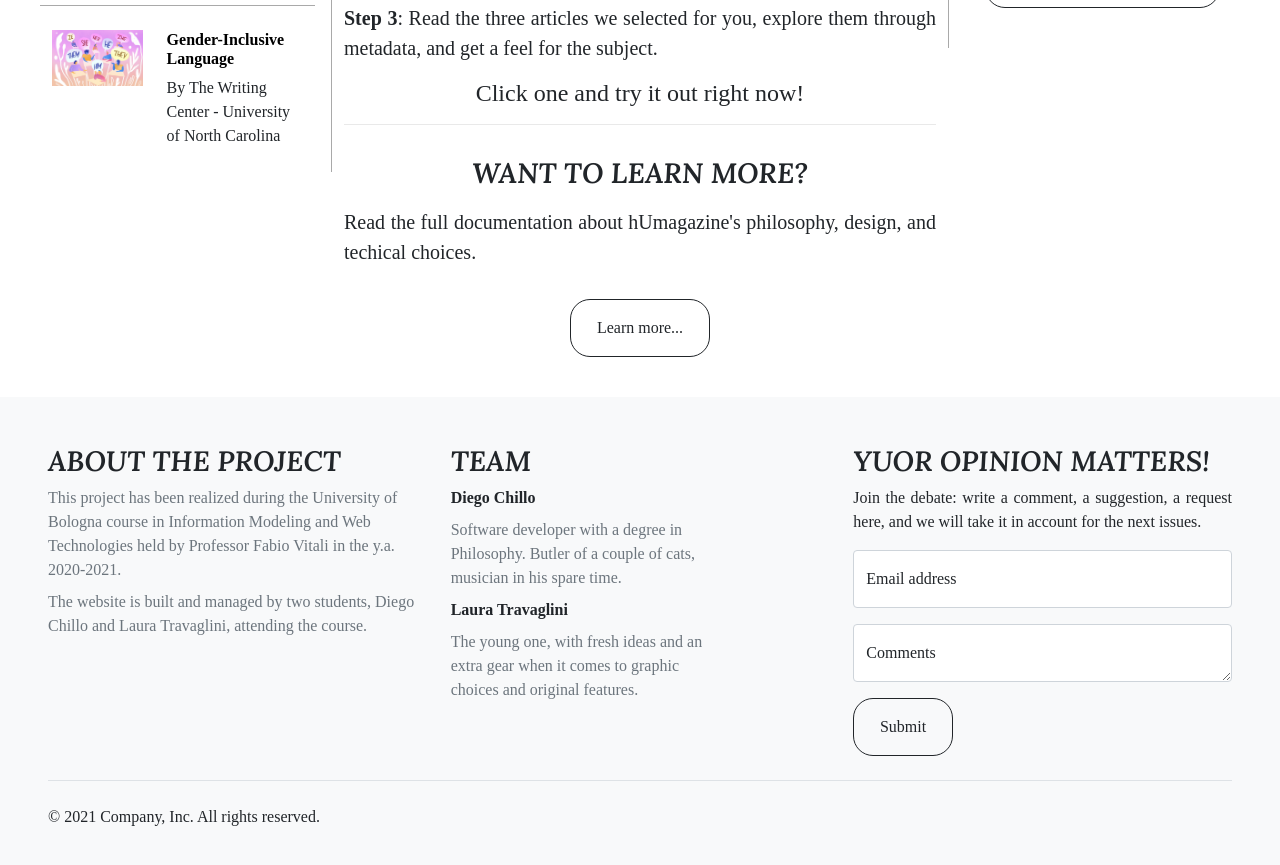
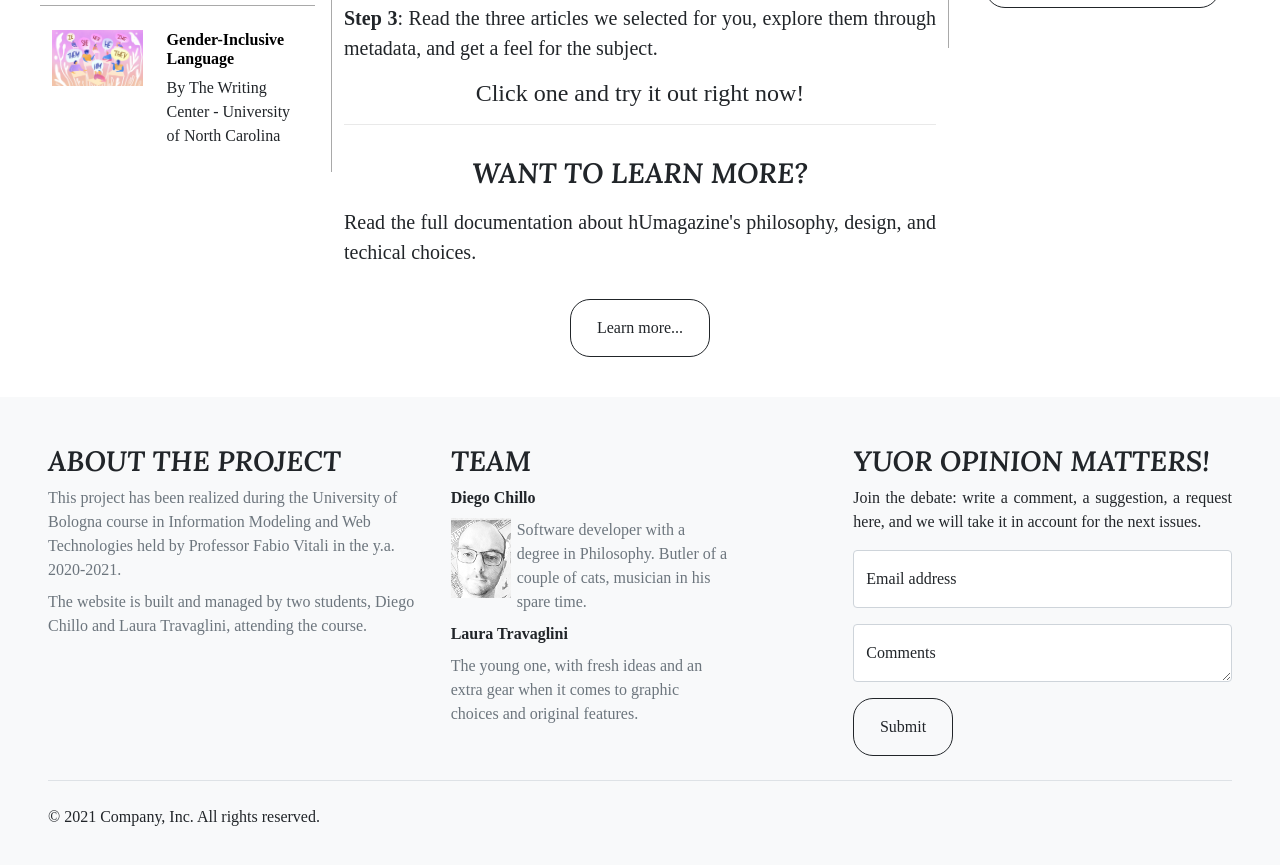
Before and after one commit to humagazine/humagazine.github.io, a plain HTML site: page index.html in a window 1280 px wide. Shown: the part 1054-1919 px from the top of the page. Drawn offline with nearby package versions, Linux system fonts and the light colour scheme; a web font is replaced by a local one.

Commit message:
Picture in Team box

```diff
--- a/components/footer.html
+++ b/components/footer.html
@@ -14,7 +14,7 @@
         <h3>Team</h3>
         <ul class="nav flex-column">
           <li class="nav-item mb-2"><a href="#" id="teamMate1" class="nav-link p-0 fw-normal text-dark">Diego Chillo</a></li>
-          <li class="nav-item mb-2"><a href="#" class="nav-link p-0 fw-light text-muted">Software developer with a degree in Philosophy. Butler of a couple of cats, musician in his spare time.</a></li>
+          <li class="nav-item mb-2"><a href="#" class="nav-link p-0 fw-light text-muted"><img src="img/diego_small.jpg" align="left" style="padding-right:6px;">Software developer with a degree in Philosophy. Butler of a couple of cats, musician in his spare time.</a></li>
           <li class="nav-item mb-2"><a href="#" id="teamMate2" class="nav-link p-0 fw-normal text-dark">Laura Travaglini</a></li>
           <li class="nav-item mb-2"><a href="#" class="nav-link p-0 fw-light text-muted">The young one, with fresh ideas and an extra gear when it comes to graphic choices and original features.</a></li>
         </ul>
```
Also changed, not shown: img/diego_small.jpg (added).
